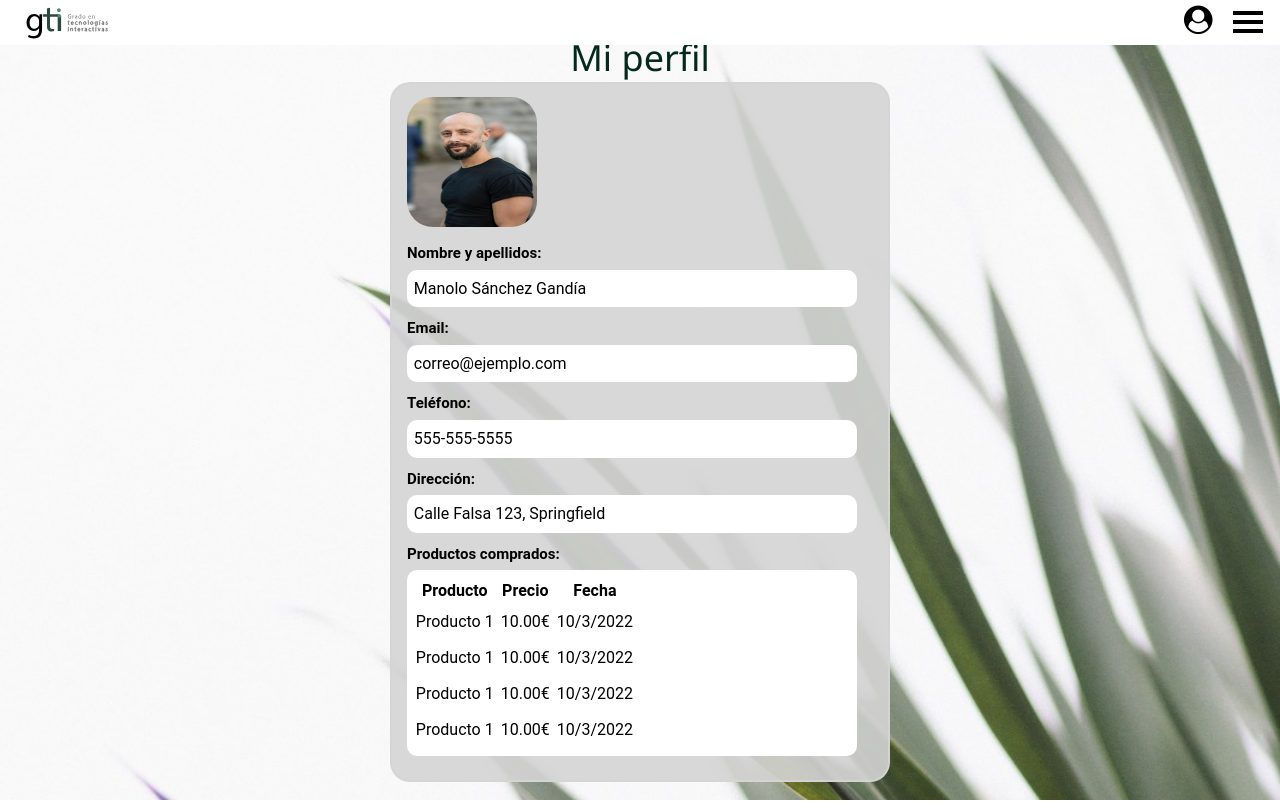
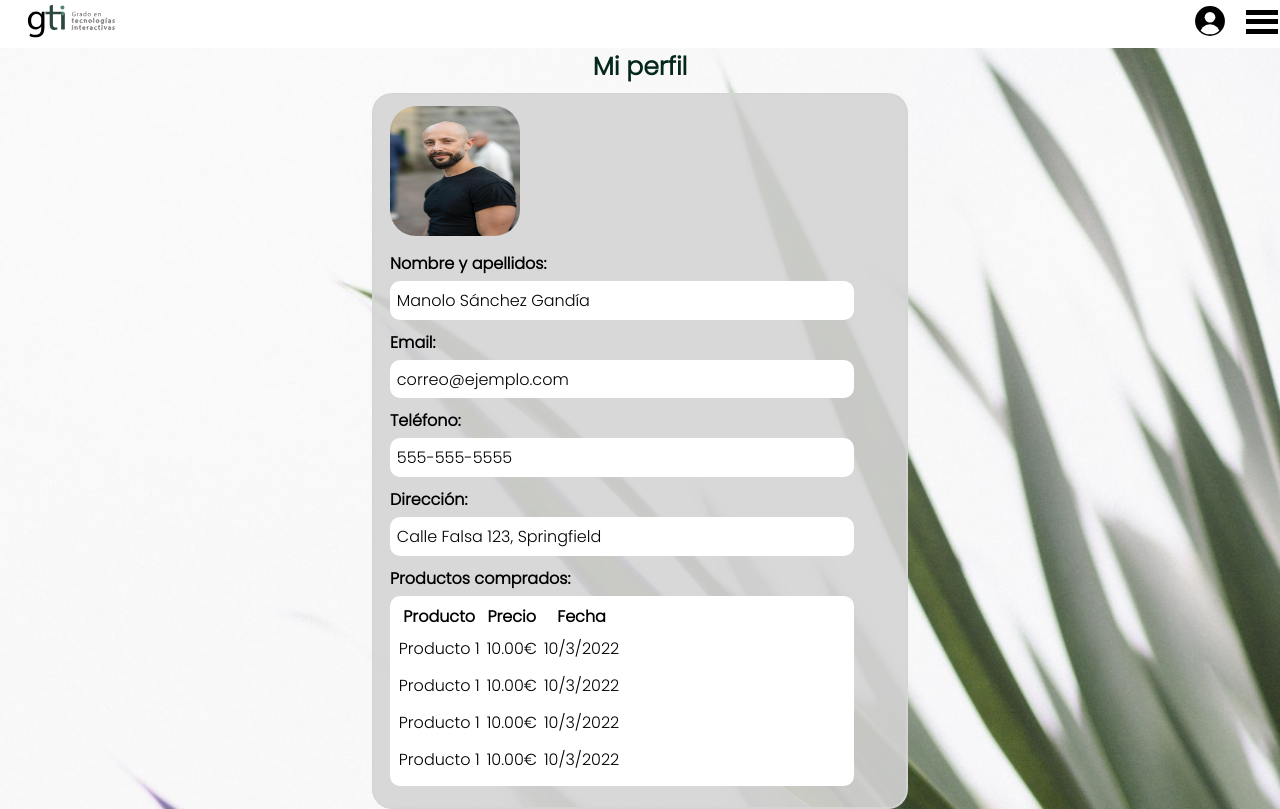
Before and after one commit to Hao12341/Proyecto2-Grupo09, a PHP site: page /html/perfil.html in a window 1280 px wide. Run offline with PHP 8.4, Linux system fonts and the light colour scheme.

Commit message:
Header-Perfil-con-nuevo-header

```diff
--- a/css/header2.css
+++ b/css/header2.css
@@ -43,6 +43,10 @@ header{
     background-color: var(--li-bg);
     color: var(--txt-color);
 
+}
+
+#menu a{
+    color: white;
 }
 #Logo img{
     width: 7.7rem;
--- a/css/perfil.css
+++ b/css/perfil.css
@@ -6,100 +6,7 @@
     font-family: 'Roboto', sans-serif;
 }
 
-/* Estilos del header */
-#menu{
-    --bg-color: white;
-    --txt-color: white;
-    --hover-bg: var(--accent-bg-color);
-    --hover-txt: var(--accent-fg-color);
-    --li-bg: #204b36;
-    --menu-height: 3rem;
-}
-#menu ul{
-    background-color: var(--bg-color);
-    position: absolute;
-    top: var(--menu-height);
-    left: 0;
-    width: 100%;
-    transform: translateY(-50%) scaleY(0);
-    transition: .5s;
-}
 
-#menu.activo ul{
-    transform: translateY(0) scaleY(1);
-}
-
-#menu li{
-    padding: .5em;
-    text-align: center;
-    border: 1px solid white;
-    background-color: var(--li-bg);
-    color: var(--txt-color);
-
-}
-#Logo img{
-    width: 7.7rem;
-    height: 4.7rem;
-}
-#menu {
-    background-color: var(--bg-color);
-    color: black;
-    height: var(--menu-height);
-    display: flex;
-    align-items: center;
-    justify-content: space-between;
-    padding: .5em;
-    position: fixed;
-    width: 100%;
-}
-.hamburguesa {
-    width: 2em;
-    height: 2em;
-    padding: 10px;
-    cursor: pointer;
-
-}
-.hamburguesa div{
-    background-color: black;
-    width: 2em;
-    height: .3em;
-    margin: .3em auto;
-    transition: .5s;
-    z-index: -1;
-}
-#Login{
-    width: 2em;
-    height: 2em;
-    padding: 10px;
-    cursor: pointer;
-}
-
-#menu.activo .hamburguesa div:nth-child(2){
-    opacity: 0;
-}
-
-#menu.activo .hamburguesa div:nth-child(1){
-    transform: translateY(.6em) rotate(45deg);
-}
-#menu.activo .hamburguesa div:nth-child(3){
-    transform: translateY(-.6em) rotate(-45deg);
-}
-#iconosBanner{
-    padding: 20px;
-    margin-bottom: 1.5rem;
-    display: flex;
-    align-content: center;
-    flex-direction: row;
-    flex-wrap: wrap;
-    justify-content: space-around;
-    align-items: center;
-}
-
-#Login i{
-    margin: 0 auto;
-    font-size: 1.9rem;
-    float: right;
-}
 /* Estilos de la sección principal */
 .section {
     display: flex;
@@ -116,11 +23,14 @@ h1 {
     display: flex;
     align-items: center;
     justify-content: center;
+    margin-top: 25px;
+    padding: 0.5em;
     color: #04291c;
     height: 15px;
 
 }
-.titulo{
+
+.titulo {
     margin-bottom: 5px;
     margin-top: 20px;
     padding: 0.1em;
@@ -130,7 +40,7 @@ h1 {
 .perfil {
     display: flex;
     flex-direction: column;
-    height: 700px;
+    height: 680px;
     background-color: rgba(212, 212, 212, 0.9);
     border: 2px solid rgba(212, 212, 212, 0.9);
     border-radius: 20px;
--- a/html/perfil.html
+++ b/html/perfil.html
@@ -6,17 +6,21 @@
     <meta http-equiv="X-UA-Compatible" content="IE=edge">
     <meta name="viewport" content="width=device-width, initial-scale=1.0">
     <link rel="stylesheet" href="../css/perfil.css">
-    <link rel="stylesheet" href="https://www.w3schools.com/w3css/4/w3.css">
-    <link rel="stylesheet" href="https://cdnjs.cloudflare.com/ajax/libs/font-awesome/4.7.0/css/font-awesome.min.css">
-    <title>Document</title>
+    <link rel="stylesheet" href="../css/header2.css">
+    <link rel="stylesheet" href="../css/estilos.css">
+
+
+
+    <title>Perfil</title>
 </head>
 
-
 <body>
-    <header class="Encabezado" role="banner"> <!-- Esto es el encabezado que actuará de banner-->
-        <nav id="menu"><a id="Logo" href="index.html"><img src="../img/logo.svg"
-                                                           alt="Logo de la empresa"></a><!-- Enlace a la página index.html, imagen de logo en la ruta especificada y alt = alternativa -->
-            <ul>
+    <header class="Encabezado" role="banner">
+        <!-- Esto es el encabezado que actuará de banner-->
+        <nav id="menu"><a id="Logo" href="../index.html"><img src="../img/logo.svg"
+                    alt="Logo de la empresa"></a>
+            <!-- Enlace a la página index.html, imagen de logo en la ruta especificada y alt = alternativa -->
+            <ul id="menuDesplegable">
                 <li><a href="#Contacto">Inicio</a></li>
                 <li><a href="#Perfil">Mi perfil</a></li>
                 <li><a href="#Sensores">Mis sensores</a></li>
@@ -24,7 +28,7 @@
                 <li><a href="#CerrarSesion">Cerrar sesión</a></li>
             </ul>
             <div id="iconosBanner">
-                <a id="Login" href="Login.html"><i class="fa fa-user-circle"></i></a>
+                <a id="Login" href="Login.html"><img id="iconoLogin" src="../img/perfilLogin.svg" alt="Perfil Log In"></a>
                 <div class="hamburguesa">
                     <div></div>
                     <div></div>
@@ -33,6 +37,7 @@
             </div>
         </nav>
     </header>
+    <script src="../js/menu.js"></script>
     <script src="../js/menu.js"></script>
 
     <div class="section">
```
